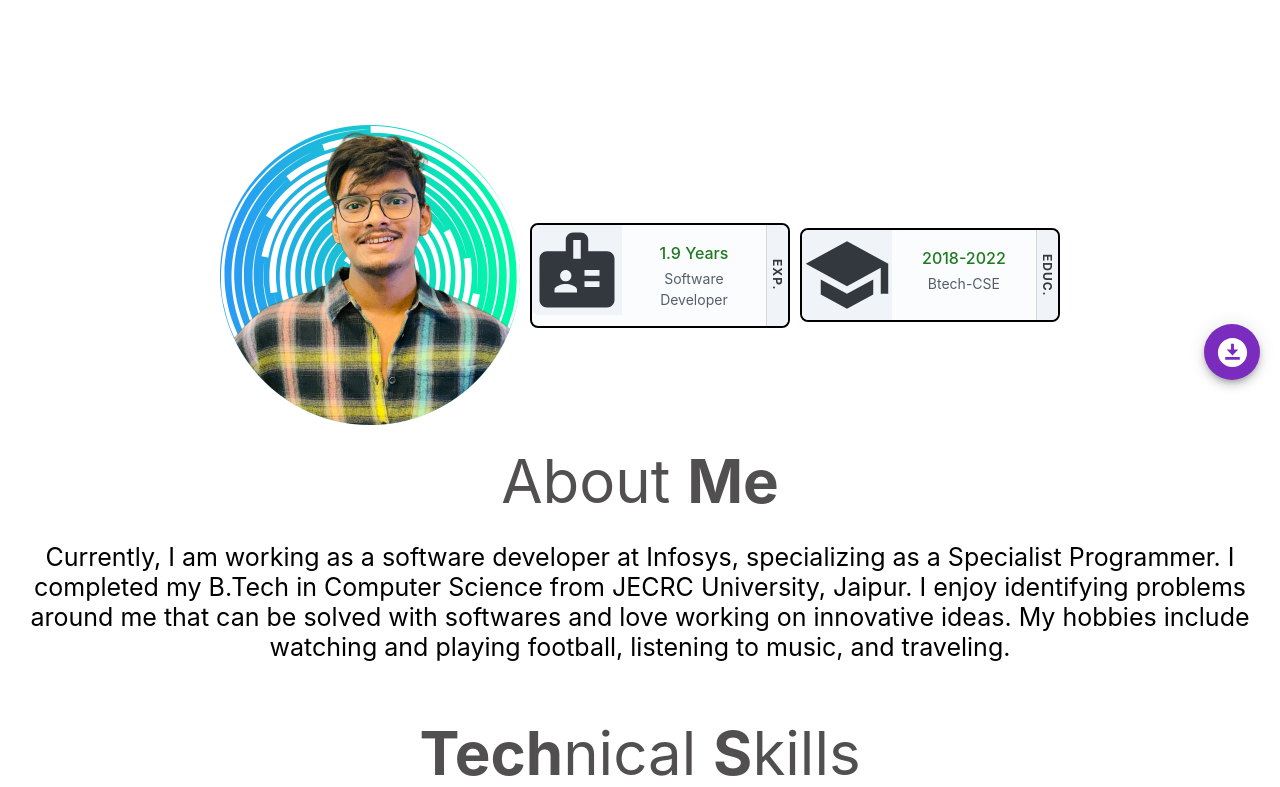
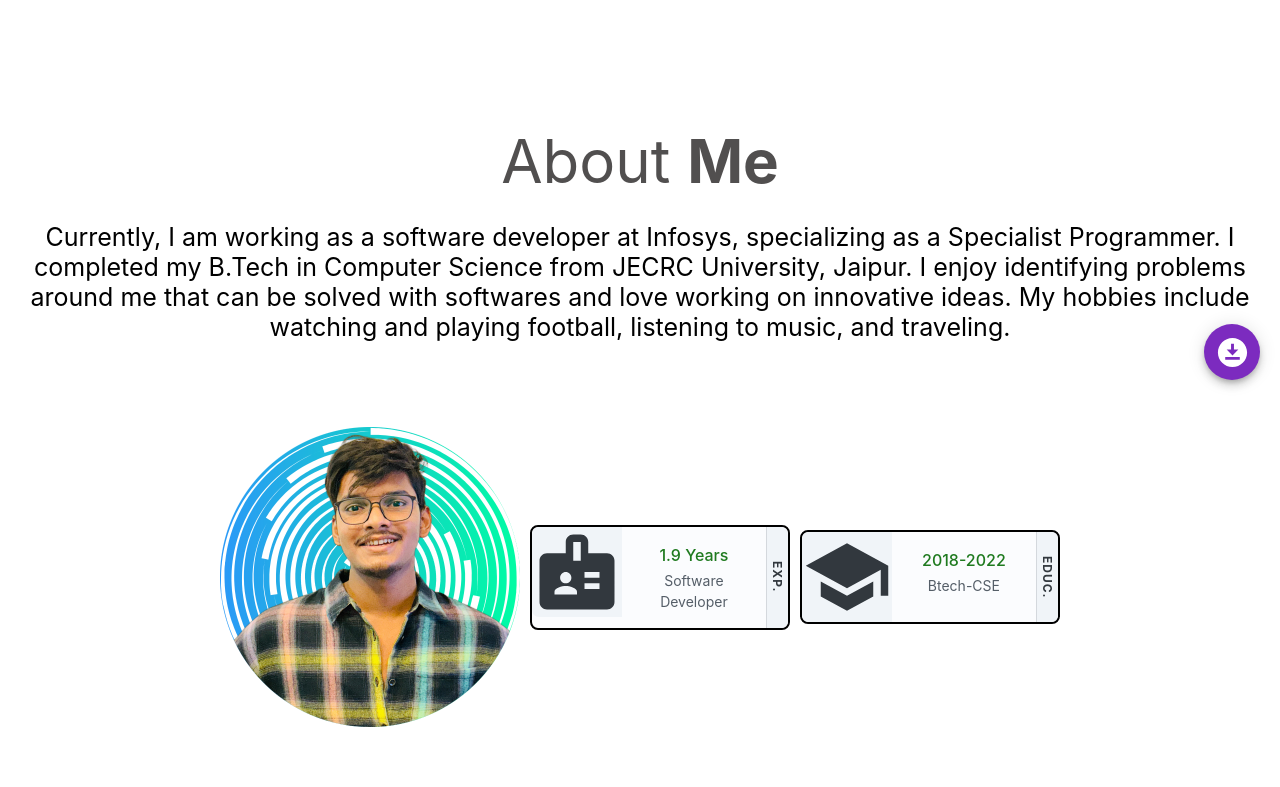
Before and after one commit to ShubhamKumar3010/portfolio, a React (Create React App) app: page / in a window 1280 px wide. Shown: the part 400-1187 px from the top of the page. Built offline with nearby package versions, Linux system fonts and the light colour scheme.

Commit message:
"more design changes"

```diff
--- a/src/components/About.tsx
+++ b/src/components/About.tsx
@@ -9,6 +9,24 @@ const About = () => {
     "Currently, I am working as a software developer at Infosys, specializing as a Specialist Programmer. I completed my B.Tech in Computer Science from JECRC University, Jaipur. I enjoy identifying problems around me that can be solved with softwares and love working on innovative ideas. My hobbies include watching and playing football, listening to music, and traveling.";
   return (
     <Grid padding="15px" marginBottom="35px" gap="10px">
+      <div
+        style={{
+          fontSize: isMobileView ? "25px" : "60px",
+          color: "#514F4F",
+          marginBottom: "20px",
+        }}
+      >
+        About <b>Me</b>
+      </div>
+      <div
+        style={{
+          fontSize: isMobileView ? "16px" : "25px",
+          padding: "5px",
+          marginBottom: "80px",
+        }}
+      >
+        {aboutDesc}
+      </div>
       <div
         style={{
           display: "flex",
@@ -37,24 +55,6 @@ const About = () => {
           line2Content="Btech-CSE"
         />
       </div>
-      <div
-        style={{
-          fontSize: isMobileView ? "25px" : "60px",
-          color: "#514F4F",
-          marginTop: "20px",
-          marginBottom: "20px",
-        }}
-      >
-        About <b>Me</b>
-      </div>
-      <div
-        style={{
-          fontSize: isMobileView ? "16px" : "25px",
-          padding: "5px",
-        }}
-      >
-        {aboutDesc}
-      </div>
     </Grid>
   );
 };
--- a/src/components/Achievement.tsx
+++ b/src/components/Achievement.tsx
@@ -9,7 +9,7 @@ const Achievements: React.FC = () => {
     <>
       <Grid
         paddingX={isMobileView ? "10px" : "250px"}
-        marginBottom="35px"
+        marginBottom="100px"
         display={"flex"}
         flexDirection={"column"}
         alignItems={"center"}
--- a/src/components/HeaderDisplay.tsx
+++ b/src/components/HeaderDisplay.tsx
@@ -66,8 +66,8 @@ const HeaderDisplay: React.FC<HeaderDisplayProps> = ({
               sx={{
                 color: mailHovered ? "#000" : "#514F4F",
                 cursor: mailHovered ? "pointer" : "",
-                height: isMobileView ? "20px" : "40px",
-                width: isMobileView ? "20px" : "40px",
+                height: isMobileView ? "50px" : "100px",
+                width: isMobileView ? "50px" : "100px",
                 transition: "color 0.3s",
                 "&:hover": {
                   transform: "scale(1.5)",
@@ -85,8 +85,8 @@ const HeaderDisplay: React.FC<HeaderDisplayProps> = ({
               sx={{
                 color: linkedinHovered ? "#000" : "#514F4F",
                 cursor: linkedinHovered ? "pointer" : "",
-                height: isMobileView ? "20px" : "40px",
-                width: isMobileView ? "20px" : "40px",
+                height: isMobileView ? "50px" : "100px",
+                width: isMobileView ? "50px" : "100px",
                 transition: "color 0.3s",
                 "&:hover": {
                   transform: "scale(1.5)",
@@ -104,8 +104,8 @@ const HeaderDisplay: React.FC<HeaderDisplayProps> = ({
               sx={{
                 color: githubHovered ? "#000" : "#514F4F",
                 cursor: githubHovered ? "pointer" : "",
-                height: isMobileView ? "20px" : "40px",
-                width: isMobileView ? "20px" : "40px",
+                height: isMobileView ? "50px" : "100px",
+                width: isMobileView ? "50px" : "100px",
                 transition: "color 0.3s",
                 "&:hover": {
                   transform: "scale(1.5)",
```
